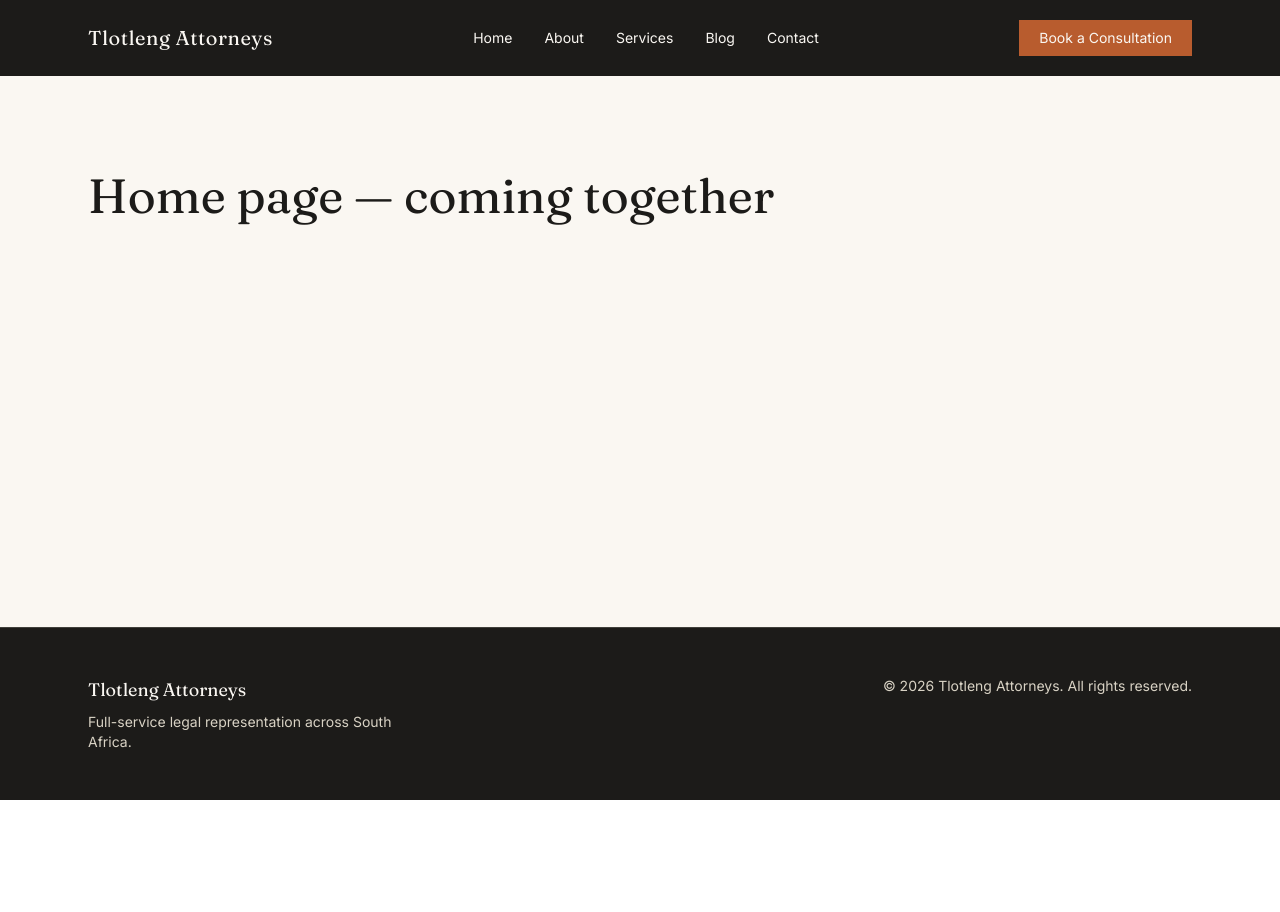
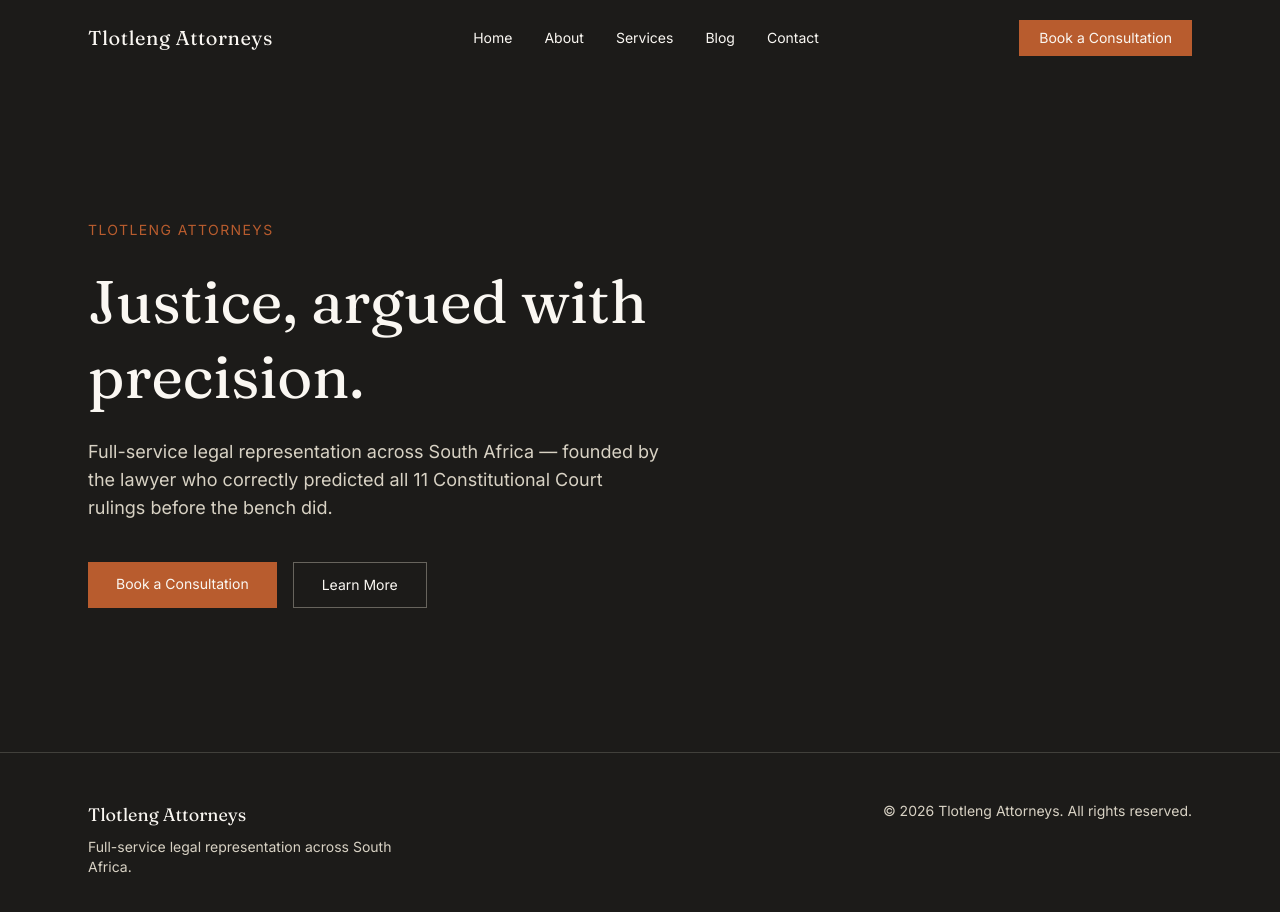
Before and after one commit to galaletsangmodise/TlotlengLaw, a React (Vite) app: page / in a window 1280 px wide. Shown: the top 912 px of the page. Before the commit the page ends 800 px from the top, so only its background shows below. Built offline with nearby package versions, Linux system fonts and the light colour scheme.

Commit message:
Add links to consultation and about pages in Hero component

```diff
--- a/src/components/hero.jsx
+++ b/src/components/hero.jsx
@@ -14,13 +14,13 @@ export default function Hero() {
           rulings before the bench did.
         </p>
         <div className="flex gap-4 mt-10">
-
+          <a
             href="/contact"
             className="bg-ember text-offwhite px-7 py-3 font-body text-sm hover:opacity-90 transition-opacity"
           >
             Book a Consultation
           </a>
-
+          <a
             href="/about"
             className="border border-stone/40 text-offwhite px-7 py-3 font-body text-sm hover:border-ember transition-colors"
           >
--- a/src/pages/home.jsx
+++ b/src/pages/home.jsx
@@ -1,9 +1,9 @@
+import Hero from '../components/Hero'
+
 export default function Home() {
   return (
-    <div className="max-w-6xl mx-auto px-6 py-24">
-      <h1 className="font-display text-5xl text-charcoal">
-        Home page — coming together
-      </h1>
-    </div>
+    <>
+      <Hero />
+    </>
   )
 }
```
